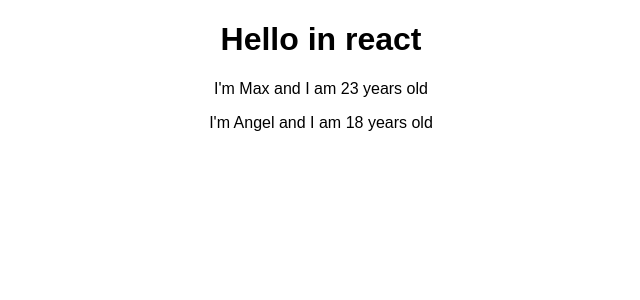
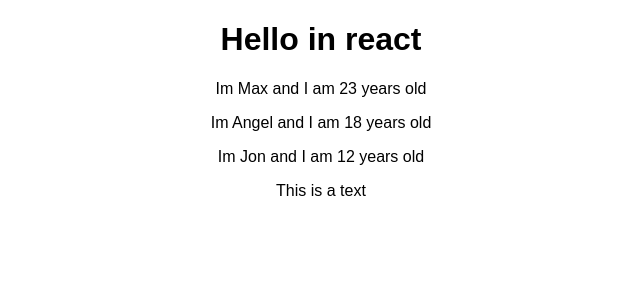
Before and after one commit to ashishsahani/hello-react-app, a React (Create React App) app: page / in a window 1280 px wide. Shown: the top 300 px of the page, without its empty margins (319-959 px from the left). Built offline with nearby package versions, Linux system fonts and the light colour scheme.

Commit message:
adding childred to the prop

```diff
--- a/src/App.js
+++ b/src/App.js
@@ -10,6 +10,9 @@ class App extends Component {
             <h1> Hello in react </h1>
             <Person name='Max' age='23'></Person>
             <Person name='Angel' age='18'></Person>
+            <Person name='Jon' age='12'>
+              This is a text
+            </Person>
           </div >
         );
         //return React.createElement('div', {className : 'App'}, React.createElement('h1', null, 'Hello from React'))
--- a/src/Person/Person.js
+++ b/src/Person/Person.js
@@ -1,7 +1,12 @@
 import React from 'react';
 
 const person = (props) => {
-  return <p>I'm {props.name} and I am {props.age} years old</p>
+  return (
+    <div>
+      <p>Im {props.name} and I am {props.age} years old</p>
+      <div>{props.children}</div>
+    </div>
+  )
 }
 
 export default person
```
